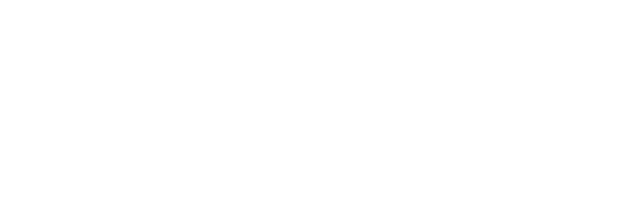
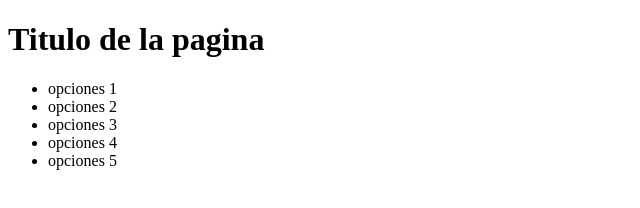
Before and after one commit to egc1010/pwgit10, a plain HTML site: page index.html in a window 1280 px wide. Shown: the whole page, without its empty margins (0-640 px from the left). Drawn offline with Linux system fonts and the light colour scheme.

Commit message:
Header y estructura de secciones

```diff
--- a/index.html
+++ b/index.html
@@ -5,6 +5,30 @@
 	<title>uso de git/github</title>
 </head>
 <body>
+	<header>
+		<h1>Titulo de la pagina</h1>
+		<nav>
+		<ul>
 
+		<li>opciones 1</li>
+		<li>opciones 2</li>
+		<li>opciones 3</li>
+		<li>opciones 4</li>
+		<li>opciones 5</li>
+
+		</ul>
+	</nav>
+		<section>
+
+			<section>
+
+				<article>
+
+				</article>
+
+	</section>
+
+	</section>
+	</header>
 </body>
 </html>
```
